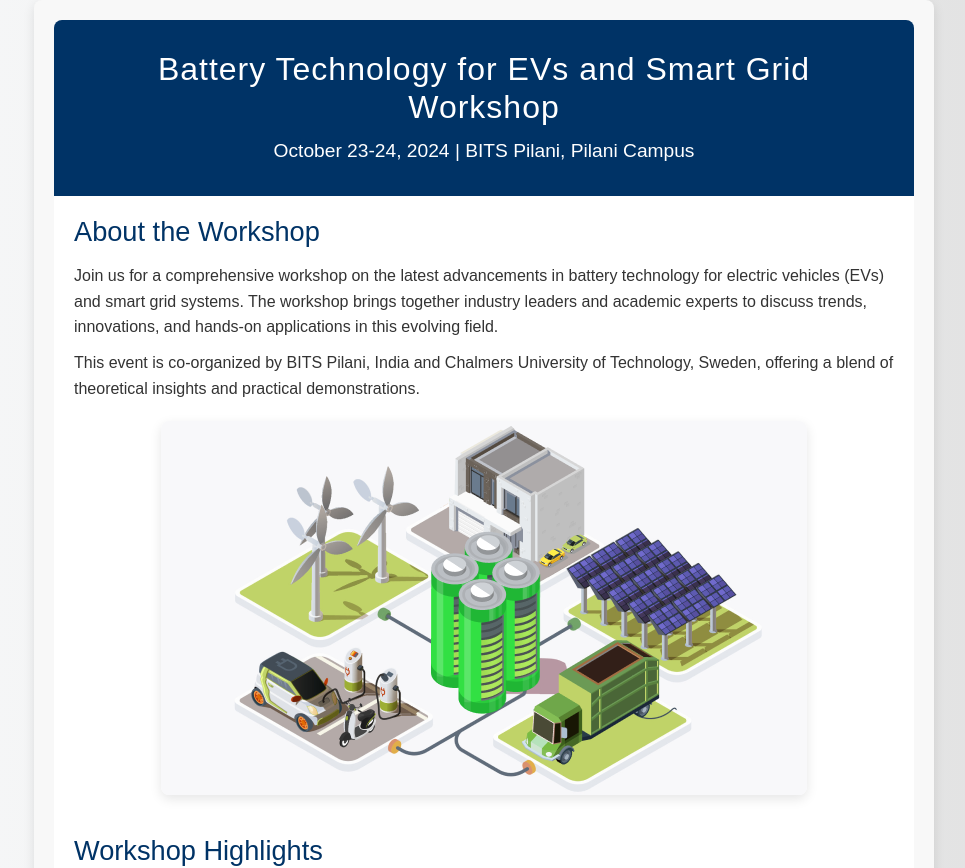
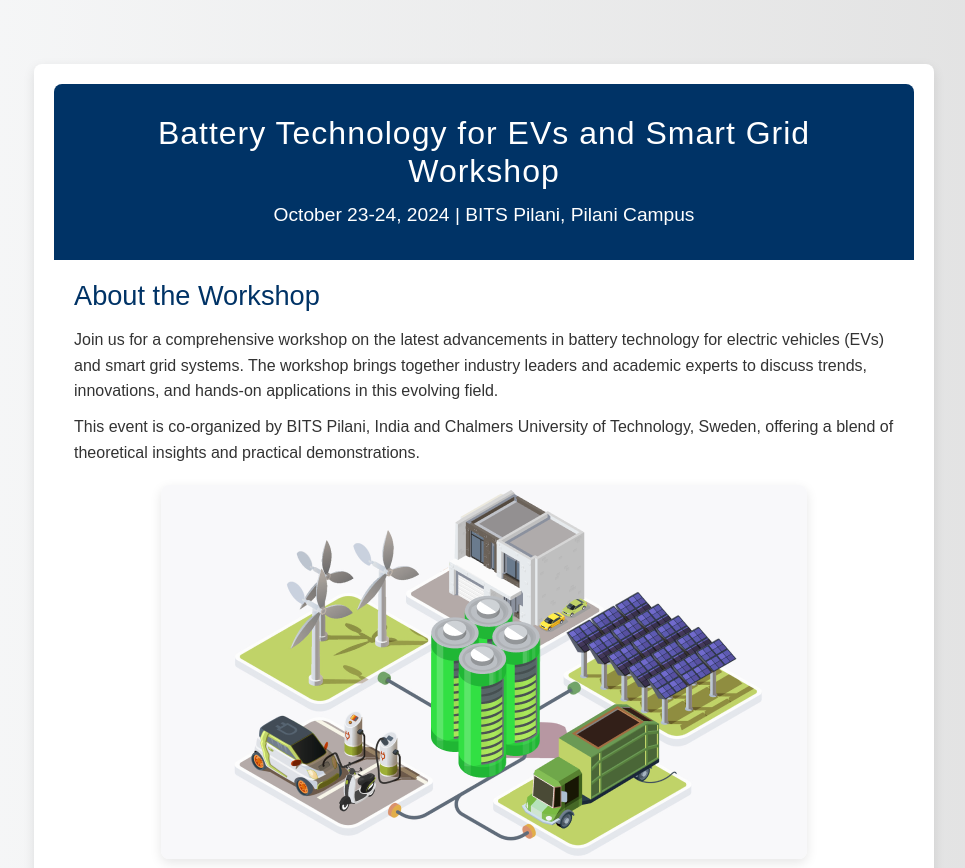
Before and after one commit to PriyanshuShekhar10/sire-cdrf, a React (Create React App) app: page /workshop in a window 1280 px wide. Shown: the top 868 px of the page, without its empty margins (156-1121 px from the left). Built offline with nearby package versions, Linux system fonts and the light colour scheme.

Commit message:
fixed padding issue

```diff
--- a/src/Pages/Workshop/Workshop.css
+++ b/src/Pages/Workshop/Workshop.css
@@ -7,15 +7,23 @@
     padding: 0;
 }
 
+body {
+    background-color: #f8f8f8; /* Match container background */
+}
+.top{
+    height: 4rem;
+
+}
 .workshop {
+
     font-family: 'Arial', sans-serif;
     color: #333;
-    background-color: #f8f8f8;
+    background-color: #ffffff; /* White background for container */
     padding: 20px;
+    margin: 0 auto; /* Margin added to center the container */
     border-radius: 8px;
     box-shadow: 0px 4px 12px rgba(0, 0, 0, 0.1);
     max-width: 900px;
-    margin: 0 auto;
     animation: fadeIn 1s ease-in-out;
 }
 
@@ -59,6 +67,19 @@
 .about p {
     line-height: 1.6;
     margin-bottom: 10px;
+}
+
+/* Image container styling */
+.image-container {
+    text-align: center;
+    margin-top: 20px;
+}
+
+.image-container img {
+    max-width: 100%;
+    height: auto;
+    border-radius: 8px;
+    box-shadow: 0px 4px 12px rgba(0, 0, 0, 0.1);
 }
 
 /* Highlight grid section */
@@ -150,15 +171,3 @@
         transform: translateY(0);
     }
 }
-
-.image-container {
-    text-align: center;
-    margin-top: 20px;
-}
-
-.image-container img {
-    max-width: 100%;
-    height: auto;
-    border-radius: 8px;
-    box-shadow: 0px 4px 12px rgba(0, 0, 0, 0.1);
-}
--- a/src/Pages/Workshop/Workshop.js
+++ b/src/Pages/Workshop/Workshop.js
@@ -4,6 +4,8 @@
 
 const Workshop = () => {
   return (
+    <>
+      <div className="top"></div>
       <div className="workshop">
         <header className="workshop-header">
           <h1>Battery Technology for EVs and Smart Grid Workshop</h1>
@@ -18,9 +20,9 @@
             <p>
               Join us for a comprehensive workshop on the latest advancements in
               battery technology for electric vehicles (EVs) and smart grid
-            systems. The workshop brings together industry leaders and academic
-            experts to discuss trends, innovations, and hands-on applications in
-            this evolving field.
+              systems. The workshop brings together industry leaders and
+              academic experts to discuss trends, innovations, and hands-on
+              applications in this evolving field.
             </p>
             <p>
               This event is co-organized by BITS Pilani, India and Chalmers
@@ -39,22 +41,22 @@
               <div className="highlight-card">
                 <h3>Lectures by Industry Experts</h3>
                 <p>
-                Gain insights from renowned experts in battery technology and EV
-                systems.
+                  Gain insights from renowned experts in battery technology and
+                  EV systems.
                 </p>
               </div>
               <div className="highlight-card">
                 <h3>Industry-Relevant Skills</h3>
                 <p>
-                Participate in discussions on essential employability skills for
-                the industry.
+                  Participate in discussions on essential employability skills
+                  for the industry.
                 </p>
               </div>
               <div className="highlight-card">
                 <h3>Hands-On Battery Testing</h3>
                 <p>
-                Experience live sessions on battery testing, understanding their
-                performance in various applications.
+                  Experience live sessions on battery testing, understanding
+                  their performance in various applications.
                 </p>
               </div>
               <div className="highlight-card">
@@ -75,6 +77,7 @@
           </section>
         </div>
       </div>
+    </>
   );
 };
 
```
Lines whose indentation alone changed are shown as unchanged.
